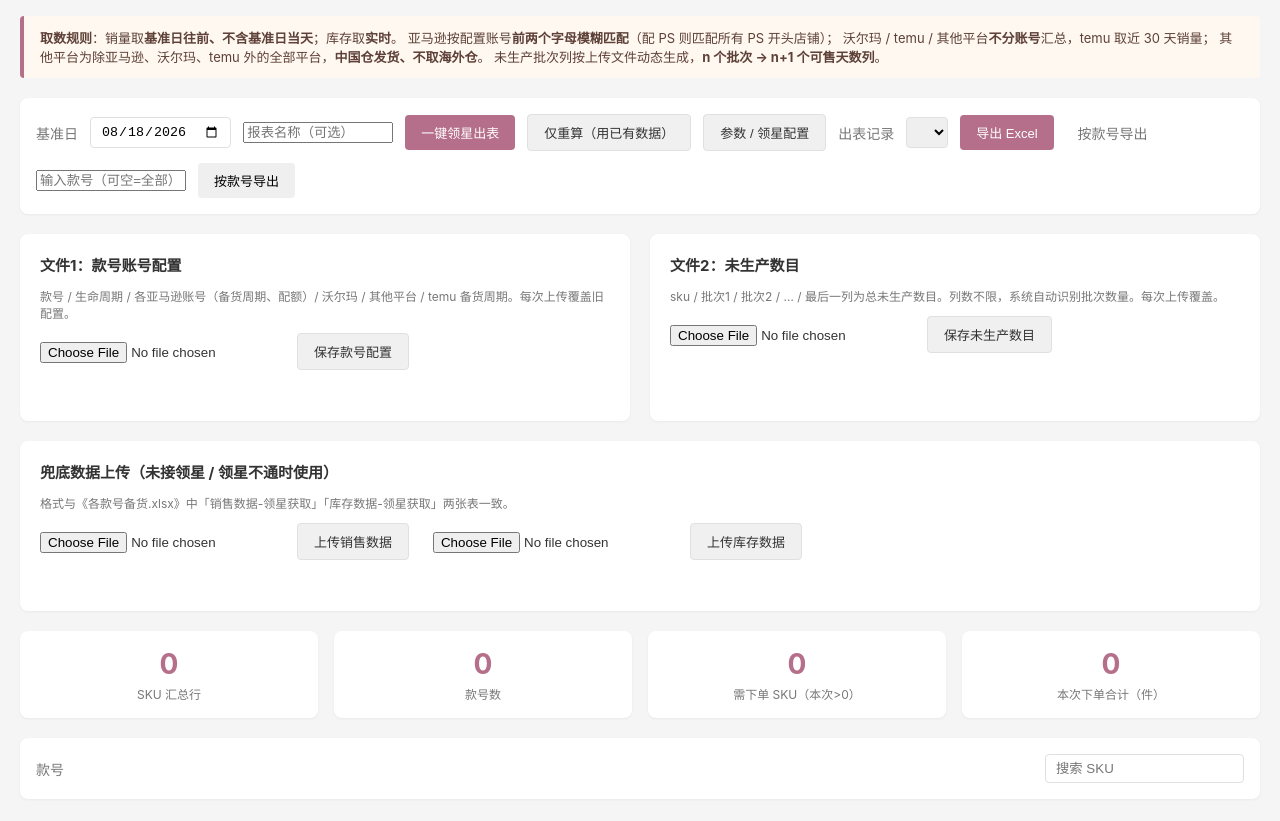
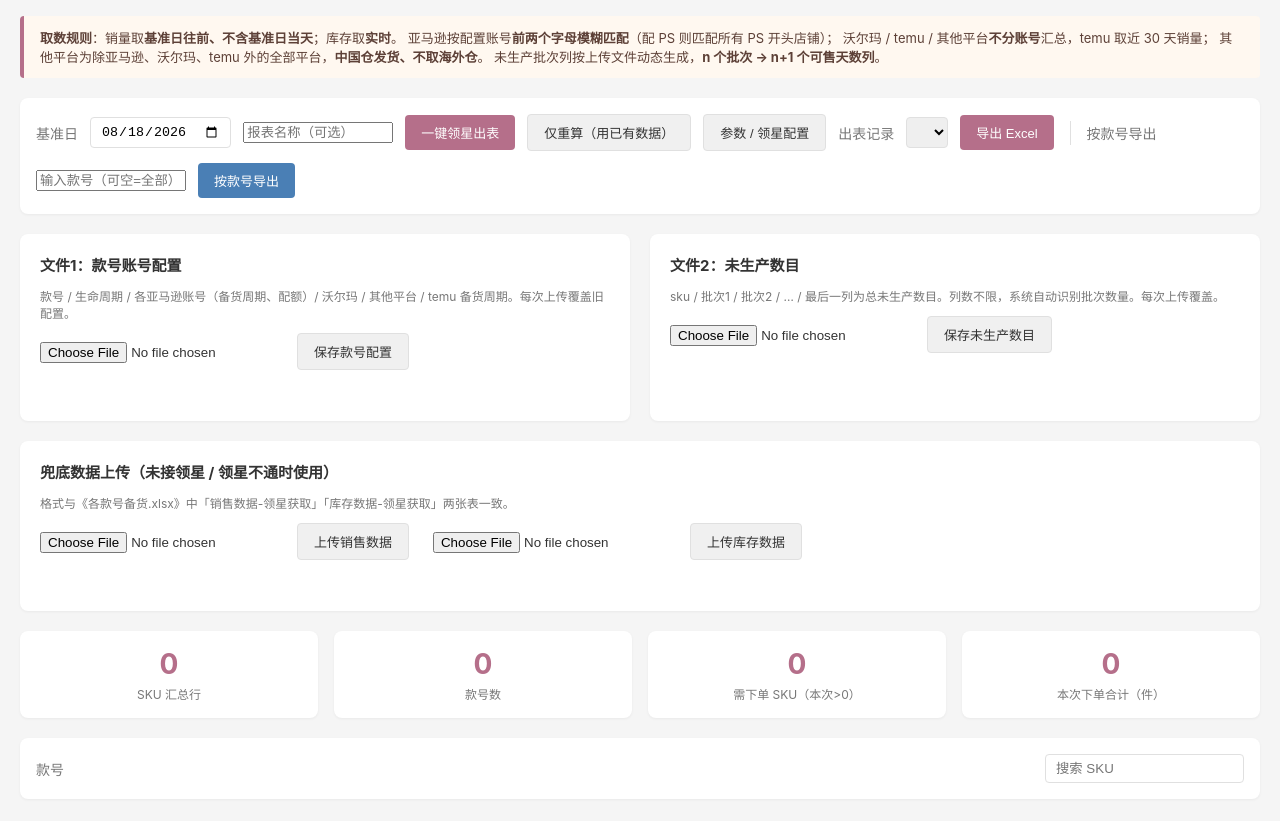
Before and after one commit to zwsguithb/work-Stock-up-System, a plain HTML site: page static/index.html in a window 1280 px wide. Shown: the part 73-894 px from the top of the page. Drawn offline with Linux system fonts and the light colour scheme; no server answers.

Commit message:
deploy: update static/style.css

```diff
--- a/static/style.css
+++ b/static/style.css
@@ -75,6 +75,9 @@ header .subtitle { color: var(--muted); font-size: 12px; }
 .btn-primary:hover { background: var(--primary-dark); }
 .btn-secondary { background: #f0f0f0; color: var(--text); border: 1px solid var(--border); }
 .btn-secondary:hover { background: #e5e5e5; }
+.btn-accent { background: #4a7fb5; color: #fff; }
+.btn-accent:hover { background: #3c6a98; }
+.divider { width: 1px; height: 24px; background: var(--border); margin: 0 4px; }
 
 .upload-grid {
   display: grid;
```
